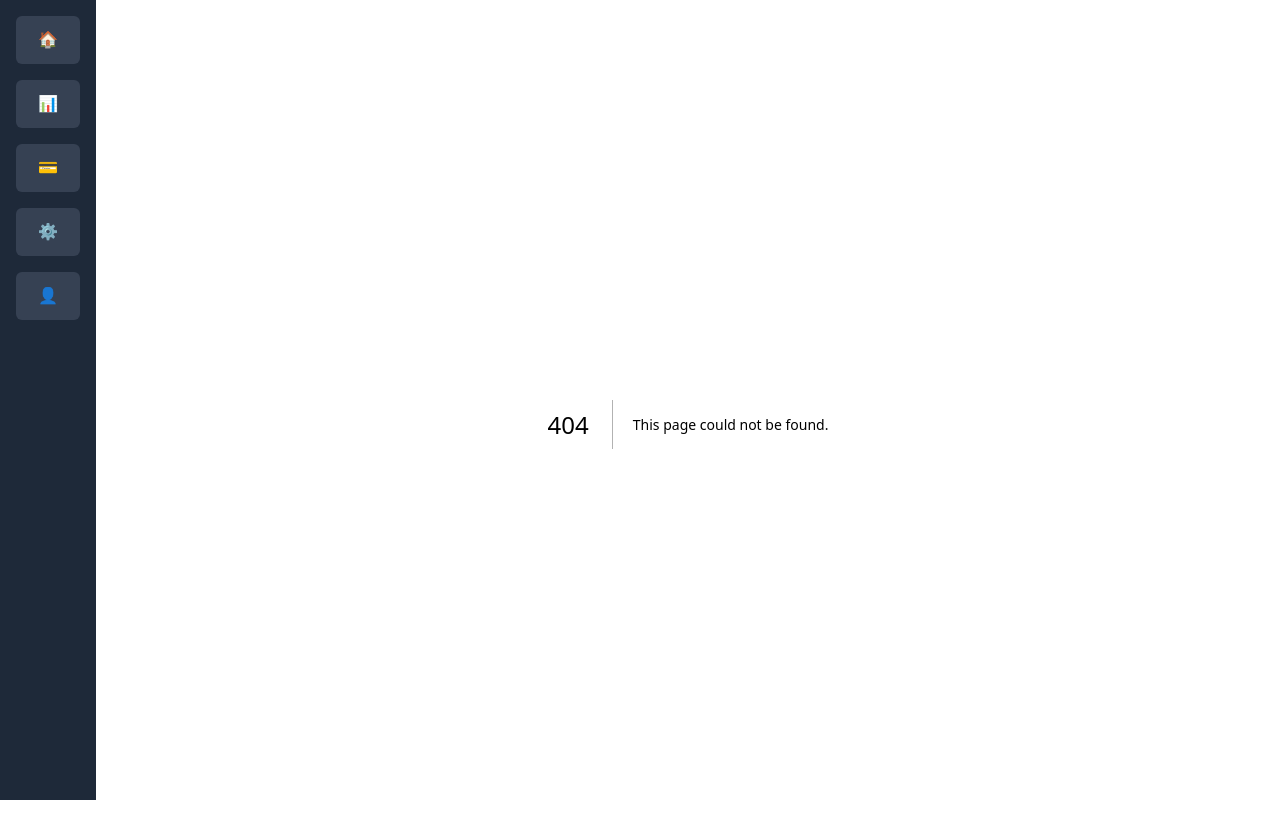
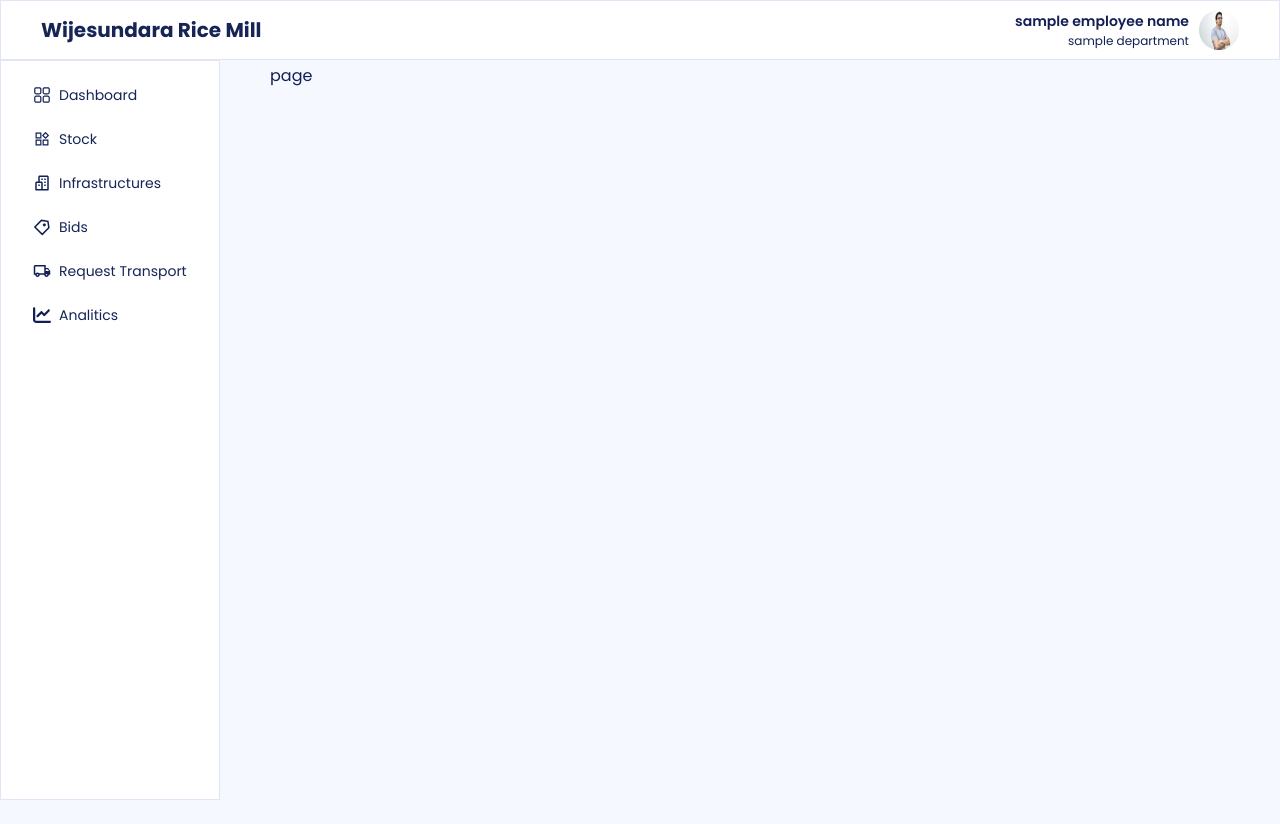
Before and after one commit to buddhika-development/wijesundara-erp-internal-system-client, a Next.js app: page /StockManager/Analitics in a window 1280 px wide. Before the commit this address had no page. After the commit the page ends 800 px from the top, so only its background shows below. Built offline with nearby package versions, Linux system fonts and the light colour scheme; no server answers.

Commit message:
Setup the analitics page and update the navigations

```diff
--- a/src/Navigations.js
+++ b/src/Navigations.js
@@ -4,6 +4,7 @@ import { BiBuildings } from "react-icons/bi";
 import { AiOutlineProduct } from "react-icons/ai";
 import { MdOutlineLocalShipping } from "react-icons/md";
 import { RiPriceTag3Line } from "react-icons/ri";
+import { FaChartLine } from "react-icons/fa6";
 
 // extract website link
 const WEBSITE_URI = process.env.SITE_URI
@@ -33,6 +34,12 @@ export const MainNavigations = [
         'link-content' : 'Request Transport',
         'link' : `${WEBSITE_URI}/StockManager/RequestTransport`,
         'icon' : <MdOutlineLocalShipping/>
+    },
+    {
+        'link-content' : "Analitics",
+        'link' : `${WEBSITE_URI}/StockManager/Analitics`,
+        'icon' : <FaChartLine/>
+
     }
     // {
     //     'link-content' : 'Team',
--- /dev/null
+++ b/src/app/(stock_management)/StockManager/Analitics/page.jsx
@@ -0,0 +1,9 @@
+import React from 'react'
+
+const page = () => {
+  return (
+    <div>page</div>
+  )
+}
+
+export default page
```
